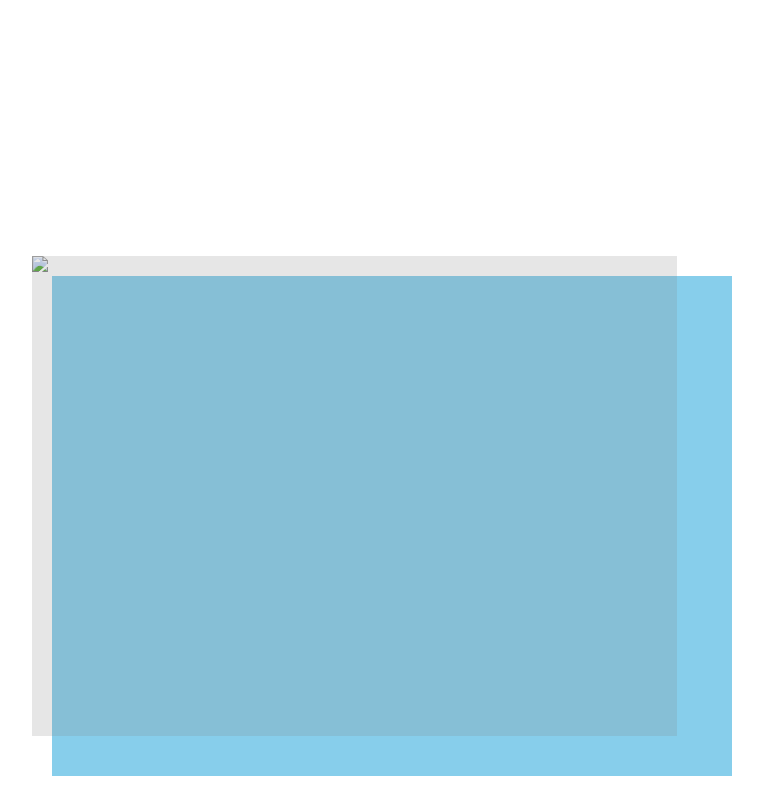
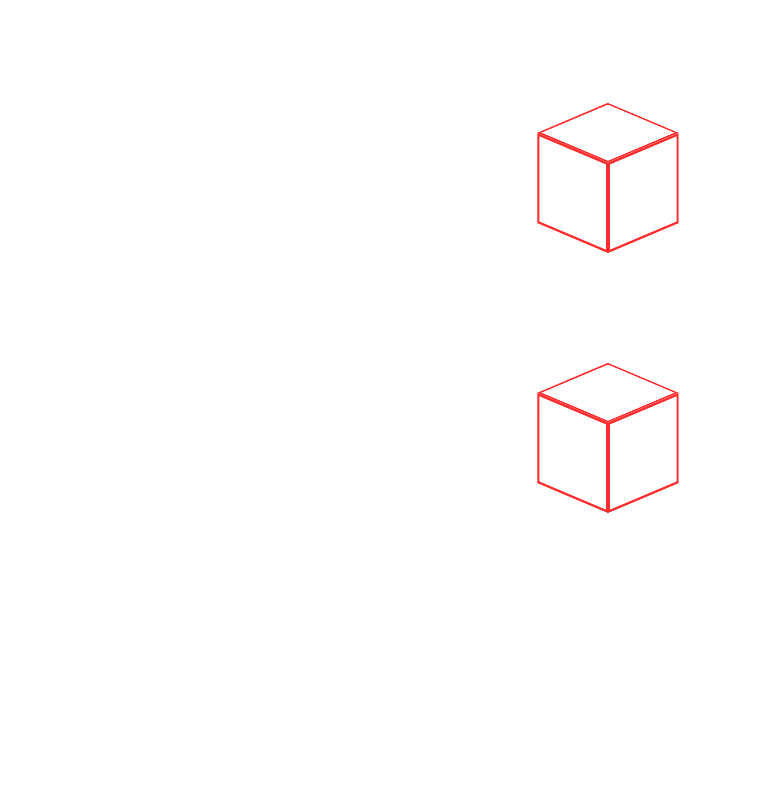
Before and after one commit to kotaro0217/curriculum, a plain HTML site: page CSS/css6/task2-6.html in a window 1280 px wide. Shown: the whole page, without its empty margins (96-859 px from the left). Drawn offline with Linux system fonts and the light colour scheme.

Commit message:
課題修正vol.1
CSS6の課題修正

```diff
--- /dev/null
+++ b/CSS/css6/task.css
@@ -0,0 +1,39 @@
+body{
+  margin-top:20%;
+  margin-left:10%;
+  padding-bottom:20%;
+
+}
+
+.z_index{
+  position:relative;
+  width:100%;
+  height: 100%;
+  background-color: #6666;
+}
+
+img{
+  width:50%;
+  height: auto;
+  position:absolute;
+  z-index:2;
+}
+
+.middle{
+  width:645px;
+  height: 480px;
+  background-color: gray;
+  position:absolute;
+  z-index:3;
+  opacity: 0.2;
+}
+
+.bottom{
+  width:680px;
+  height: 500px;
+  background-color: skyblue;
+  position:absolute;
+  top:20px;
+  left:20px;
+  z-index:1;
+}
--- a/CSS/css6/task2-6.css
+++ b/CSS/css6/task2-6.css
@@ -1,39 +1,75 @@
 body{
-  margin-top:20%;
-  margin-left:10%;
-  padding-bottom:20%;
-
+  margin:10% 0 0 10%;
+}
+/* 2D化 */
+/* .box{
+  width: 200px;
+  height: 200px;
+  background-color: lightblue;
+  border: 2px solid black;
+  transform: perspective(500px) rotateY(45deg);
+  transform-style: flat;
 }
 
-.z_index{
-  position:relative;
-  width:100%;
-  height: 100%;
-  background-color: #6666;
+.item{
+  width: 200px;
+  height: 150px;
+  background-color: lightyellow;
+  border: 2px solid black;
+  transform: rotateY(40deg);
+} */
+
+/* 3D化 */
+/* .box{
+  width: 200px;
+  height: 200px;
+  background-color: lightblue;
+  border: 2px solid black;
+  transform: perspective(500px) rotateY(50deg);
+  transform-style: preserve-3d;
 }
 
-img{
-  width:50%;
-  height: auto;
-  position:absolute;
-  z-index:2;
+.item{
+  width: 200px;
+  height: 150px;
+  background-color: lightyellow;
+  border: 2px solid black;
+  transform: rotateX(40deg);
+} */
+
+/* 課題6 */
+
+.box {
+  display:block;
+  position:relative;
+  margin:30px auto 0;
+  width:100px;
+  height:100px;
+  transform-style:preserve-3d;
+  transform:rotateX(-25deg) rotateY(-45deg); /* ここで四角の角度を調整できる */
 }
 
-.middle{
-  width:645px;
-  height: 480px;
-  background-color: gray;
+.box .item {
   position:absolute;
-  z-index:3;
-  opacity: 0.2;
+  left:0;
+  right:0;
+  box-sizing:border-box;
+  border:3px solid rgb(255, 45, 45);
+  width:100%;
+  height:100%;
 }
 
-.bottom{
-  width:680px;
-  height: 500px;
-  background-color: skyblue;
-  position:absolute;
-  top:20px;
-  left:20px;
-  z-index:1;
+/* 上 */
+.box .item:nth-child(1) {
+  transform:translate3d(0, -50px, 0) rotateX(-90deg);
 }
+
+/* 左 */
+.box .item:nth-child(2) {
+  transform:translate3d(0, 0, 50px);
+}
+
+/* 右 */
+.box .item:nth-child(3) {
+  transform:translate3d(50px, 0, 0) rotateY(90deg);
+}
--- a/CSS/css6/task2-6.html
+++ b/CSS/css6/task2-6.html
@@ -3,13 +3,47 @@
   <head>
     <meta charset="utf-8">
     <link rel="stylesheet" href="task2-6.css">
-    <title>CSS課題6</title>
+    <title>課題CSS6</title>
   </head>
   <body>
-    <div class="z_index">
-      <img src="../img/dinner.png">
-      <div class="middle"></div>
-      <div class="bottom"></div>
+    <div class="box">
+      <div class="item"></div>
+      <div class="item"></div>
+      <div class="item"></div>
+    </div>
+
+    <!-- <div class="box">
+      <div class="item"></div>
+    </div> -->
+    <div class="box">
+      <div class="box1">
+        <div class="itemA"></div>
+      </div>
+      <div class="box2">
+        <div class="itemB"></div>
+      </div>
+      <div class="box3">
+        <div class="itemC"></div>
+      </div>
+    </div>
+
+
+    <div class="box">
+      <div class="item"></div>
+      <div class="item"></div>
+      <div class="item"></div>
+    </div>
+
+    <div class="boxA">
+      <div class="itemA"></div>
+      <div class="itemA"></div>
+      <div class="itemA"></div>
+    </div>
+
+    <div class="boxB">
+      <div class="itemB"></div>
+      <div class="itemB"></div>
+      <div class="itemB"></div>
     </div>
 
 
```
Also changed, not shown: CSS/css6/task.html (added, +18 -0 lines), 2 other files.
